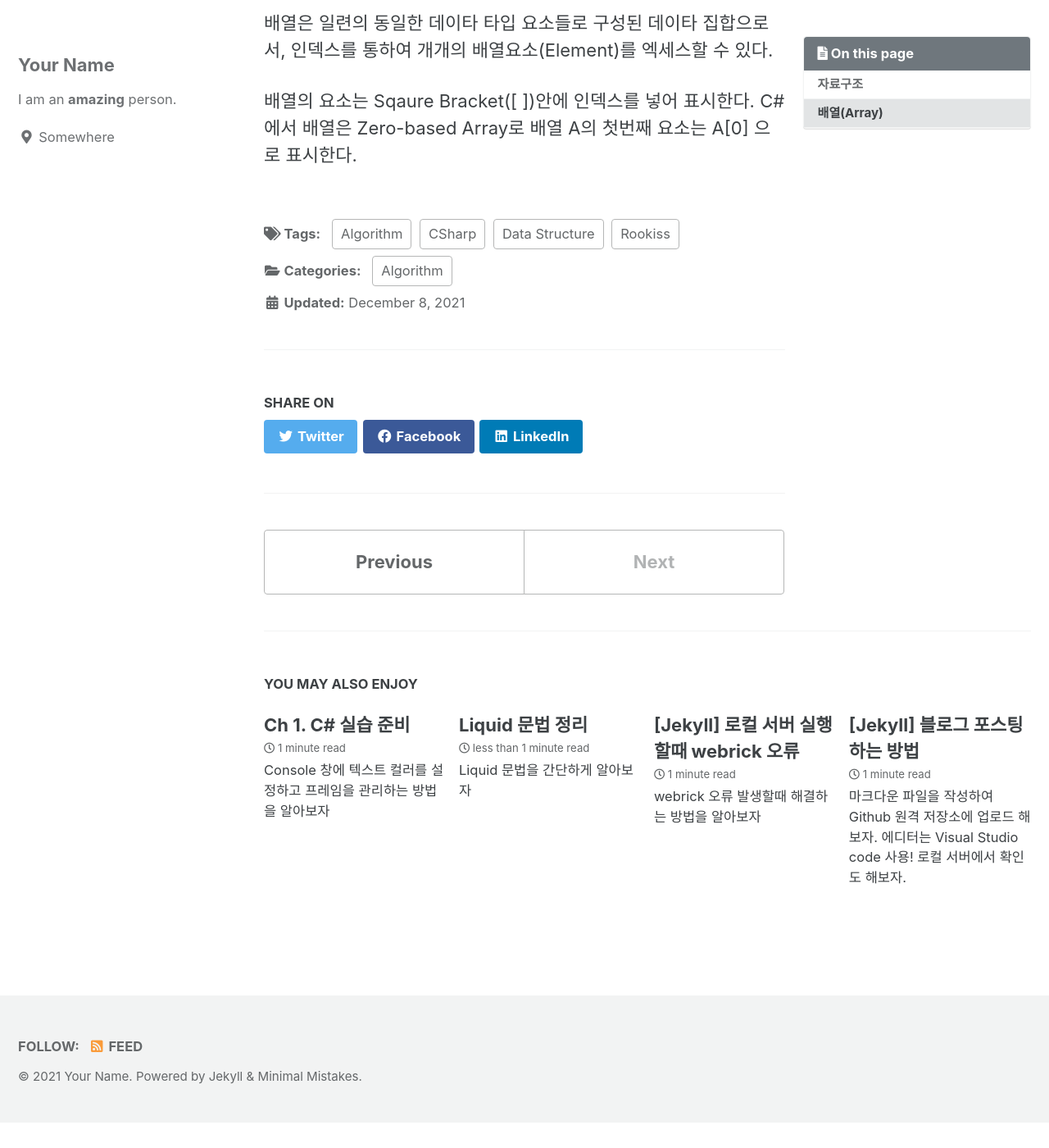
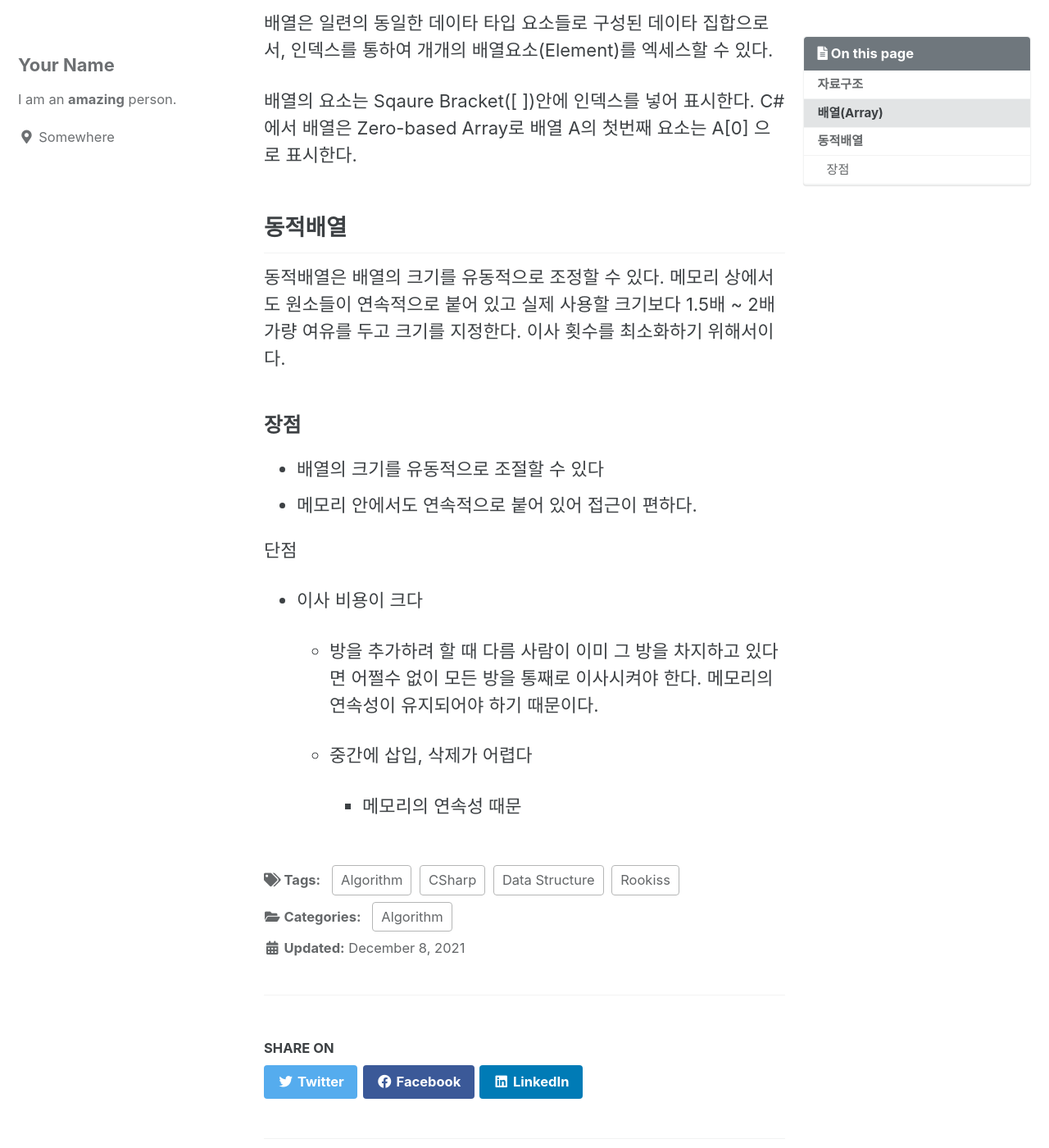
Before and after one commit to jongkyuu/jongkyuu.github.io, a Jekyll site: the page built from _posts/2021-12-08-part2-ch2_1_Array.md, in a window 1280 px wide and 1400 px high, scrolled down 881 px. Shown: the whole window at 82% size. Built offline with Jekyll 4.4.1, drawn with Linux system fonts in a browser that asks for light colours; cached includes are drawn as plain includes; before the commit the page ends 2250 px from its top, so only the background shows below that.

Commit message:
ch2 동적배열 추가중

```diff
--- a/_posts/2021-12-08-part2-ch2_1_Array.md
+++ b/_posts/2021-12-08-part2-ch2_1_Array.md
@@ -33,3 +33,21 @@ last_modified_at: 2021-12-08
 배열은 일련의 동일한 데이타 타입 요소들로 구성된 데이타 집합으로서, 인덱스를 통하여 개개의 배열요소(Element)를 엑세스할 수 있다.
 
 배열의 요소는 Sqaure Bracket([ ])안에 인덱스를 넣어 표시한다. C#에서 배열은 Zero-based Array로 배열 A의 첫번째 요소는 A[0] 으로 표시한다.
+
+## 동적배열
+
+동적배열은 배열의 크기를 유동적으로 조정할 수 있다. 메모리 상에서도 원소들이 연속적으로 붙어 있고 실제 사용할 크기보다 1.5배 ~ 2배 가량 여유를 두고 크기를 지정한다. 이사 횟수를 최소화하기 위해서이다.
+
+### 장점
+
+- 배열의 크기를 유동적으로 조절할 수 있다
+- 메모리 안에서도 연속적으로 붙어 있어 접근이 편하다.
+
+단점
+
+- 이사 비용이 크다
+
+  - 방을 추가하려 할 때 다름 사람이 이미 그 방을 차지하고 있다면 어쩔수 없이 모든 방을 통째로 이사시켜야 한다. 메모리의 연속성이 유지되어야 하기 때문이다.
+
+  - 중간에 삽입, 삭제가 어렵다
+    - 메모리의 연속성 때문
```
